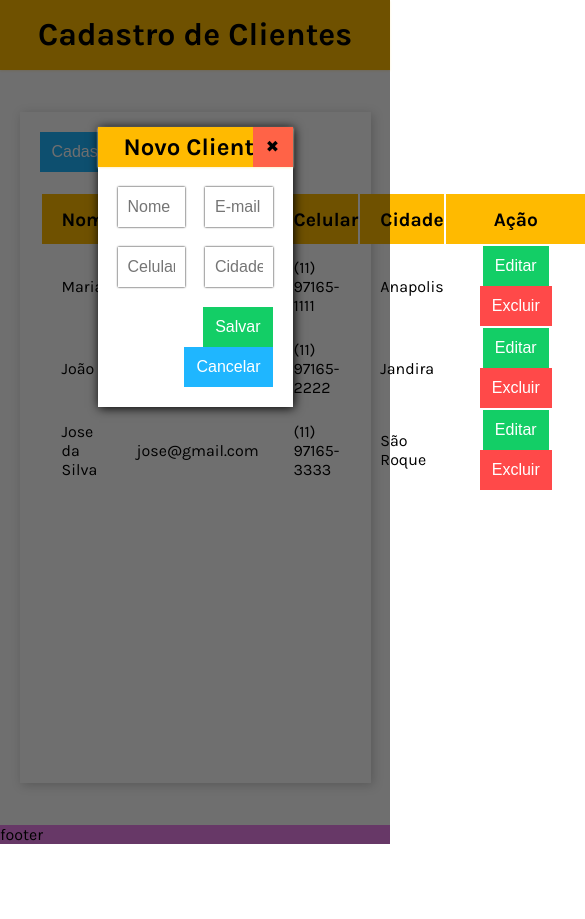
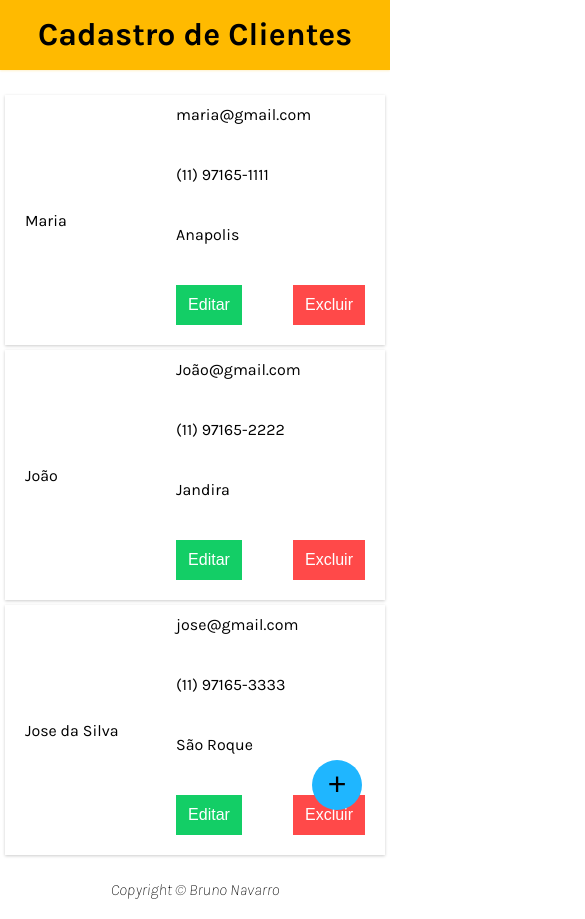
Before and after one commit to Brunonavarrooficial/CRUD-LocalStorage-Js, a plain HTML site: page index.html in a window 390 px wide. Shown: the whole page, 585 px wide, since content can reach past the window. Before the commit the page ends 844 px from the top, so only its background shows below. Drawn offline with Linux system fonts and the light colour scheme.

Commit message:
Modal-Footer-Styled

```diff
--- a/css/button.css
+++ b/css/button.css
@@ -24,3 +24,24 @@
 .button:hover{
     box-shadow: inset 200px 0 0 #000;
 }
+
+@media (max-width:480px) {
+    .button.mobile{
+        color: transparent;
+        font-size: 0;
+        width: 50px;
+        height: 50px;
+        border-radius: 50%;
+        position: fixed;
+        top: 90vh;
+        left: 80vw;
+    }
+
+    .button.mobile::before{
+        content: "+";
+        color: black;
+        font-size: 2rem;
+        width: 100%;
+        height: 100%;
+    }
+}
--- a/css/main.css
+++ b/css/main.css
@@ -16,6 +16,7 @@ body{
     display: flex;
     flex-direction: column;
     font-family: 'karla', sans-serif;
+    position: relative;
 }
 
 header{
@@ -39,5 +40,25 @@ main{
 }
 
 footer{
-    background-color: violet;
+    width: 100;
+    text-align: center;
+    font-weight: 200;
+    font-style: italic;
+    padding: 20px;
 }
+
+@media (max-width:480px){
+    .header{
+        position: fixed;
+    }
+    .header-title{
+        font-size: 1.5rem;
+    }
+    main{
+        padding: 0;
+        margin: 20px 0 0 0;
+        width: 100%;
+        box-shadow: none;
+    }
+
+}
--- a/css/modal.css
+++ b/css/modal.css
@@ -1,15 +1,17 @@
-/*.header-title{
-    color: black;
-    font-size: 2rem;
-}*/
-
 .modal {
-    position: absolute;
+    position: fixed;
     top: 0;
     left: 0;
     width: 100%;
     height: 100%;
     background: #00000090;
+    opacity: 0;
+    z-index: -1;
+}
+
+.modal.active{
+    opacity: 1;
+    z-index: 1;
 }
 
 .modal-content {
@@ -32,6 +34,12 @@
     font-size: 1rem;
 }
 
+.header-title{
+    color: black;
+    font-size: 2rem;
+}
+
+
 .modal-close{
     position: absolute;
     right: 0;
@@ -39,9 +47,13 @@
     width: 40px;
     height: 40px;
     text-align: center;
-    background-color: tomato;
     user-select: none;
     cursor: pointer;
+}
+
+.modal-close:hover{
+    background-color: #FF4949;
+    color: white;
 }
 
 .modal-form{
@@ -72,3 +84,21 @@
     text-align: right;
     padding: 0 20px;
 }
+
+@media (max-width:480px){
+    .modal{
+        top: 100%;
+        transition: all 1s ease;
+    }
+    .modal.active{
+        top: 0;
+    }
+    .modal-content{
+        margin: 0;
+        width: 100%;
+        position: fixed;
+    }
+    .modal-field{
+        width: 100%;
+    }
+}
--- a/css/records.css
+++ b/css/records.css
@@ -27,3 +27,26 @@
 .records tr:hover{
     background-color: var(--secundary-color);
 }
+
+@media(max-width:480px){
+    .records{
+        border-spacing: 5px;
+    }
+    .records thead{
+        display:none;
+    }
+    .records tr {
+        box-shadow: 0 1px 3px var(--shadow-color);
+    }
+    .records td:not(:first-child){
+        display: flex;
+        justify-content: space-between;
+        padding: 0 20px;
+    }
+    .records td{
+        margin: 10px 0;
+    }
+    .records tr:hover{
+        background-color: inherit;
+    }
+}
--- a/index.html
+++ b/index.html
@@ -13,6 +13,7 @@
     <link rel="stylesheet" href="css/modal.css">
     <link rel="stylesheet" href="css/button.css">
     <link rel="stylesheet" href="css/records.css">
+    <script src="js/main.js" defer></script>
     <title>CRUD</title>
 </head>
 
@@ -21,7 +22,7 @@
         <h1 class="header-title">Cadastro de Clientes</h1>
     </header>
     <main>
-        <button type="button" class="button blue">Cadastrar Cliente</button>
+        <button type="button" class="button blue mobile" id="cadastrarCliente">Cadastrar Cliente</button>
         <table class="records">
             <thead>
                 <tr>
@@ -65,11 +66,11 @@
                 </tr>
             </tbody>
         </table>
-        <div class="modal">
+        <div class="modal" id="modal">
             <div class="modal-content">
                 <header class="modal-header">
                     <h2>Novo Cliente</h2>
-                    <span class="modal-close">&#10006;</span>
+                    <span class="modal-close" id="modalClose">&#10006;</span>
                 </header>
                 <form class="modal-form" action="">
                     <input type="text" name="" id="" class="modal-field" placeholder="Nome do Cliente">
@@ -85,7 +86,7 @@
         </div>
     </main>
     <footer>
-        footer
+        Copyright &copy; Bruno Navarro
     </footer>
 
 </body>
```
